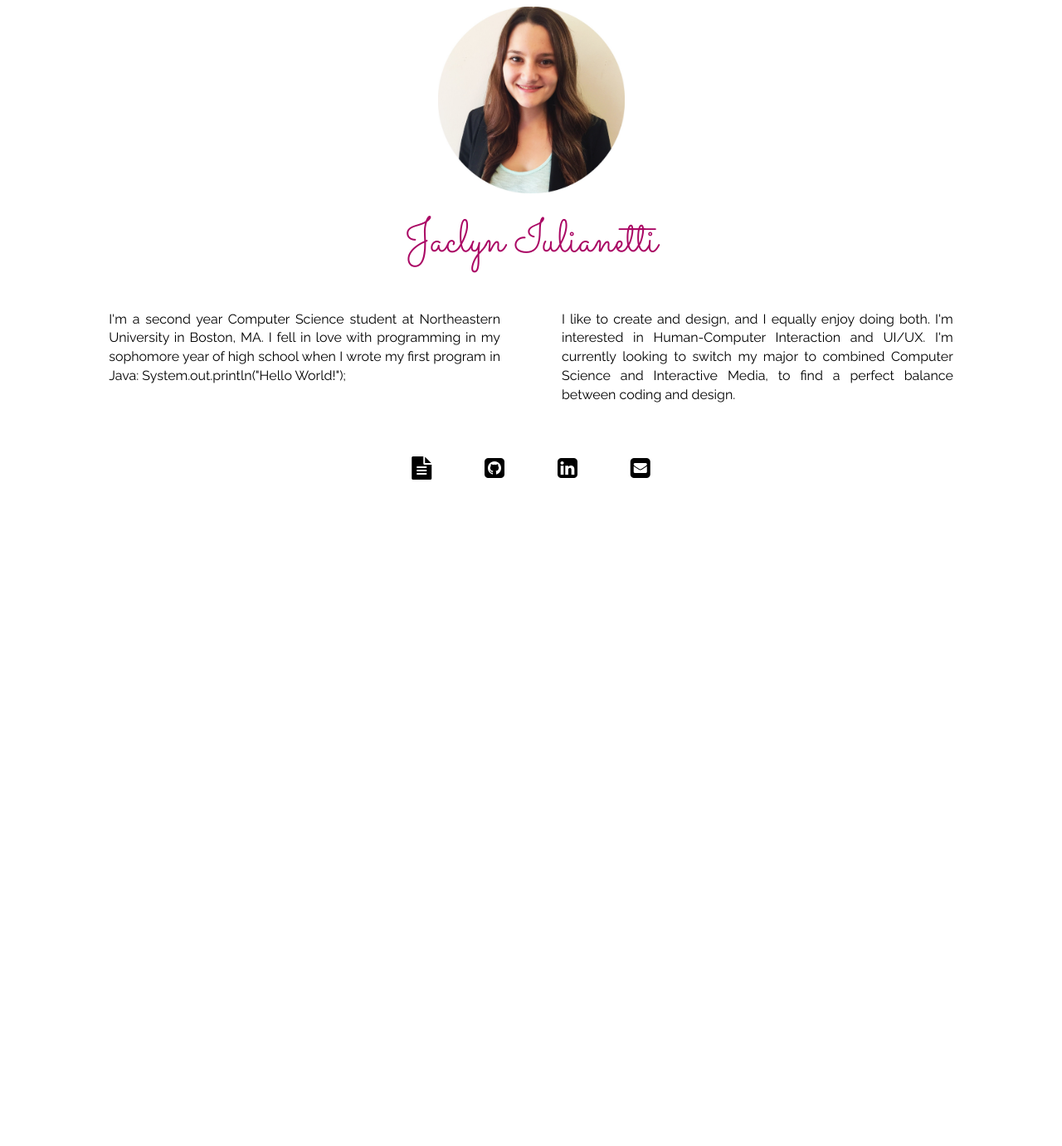
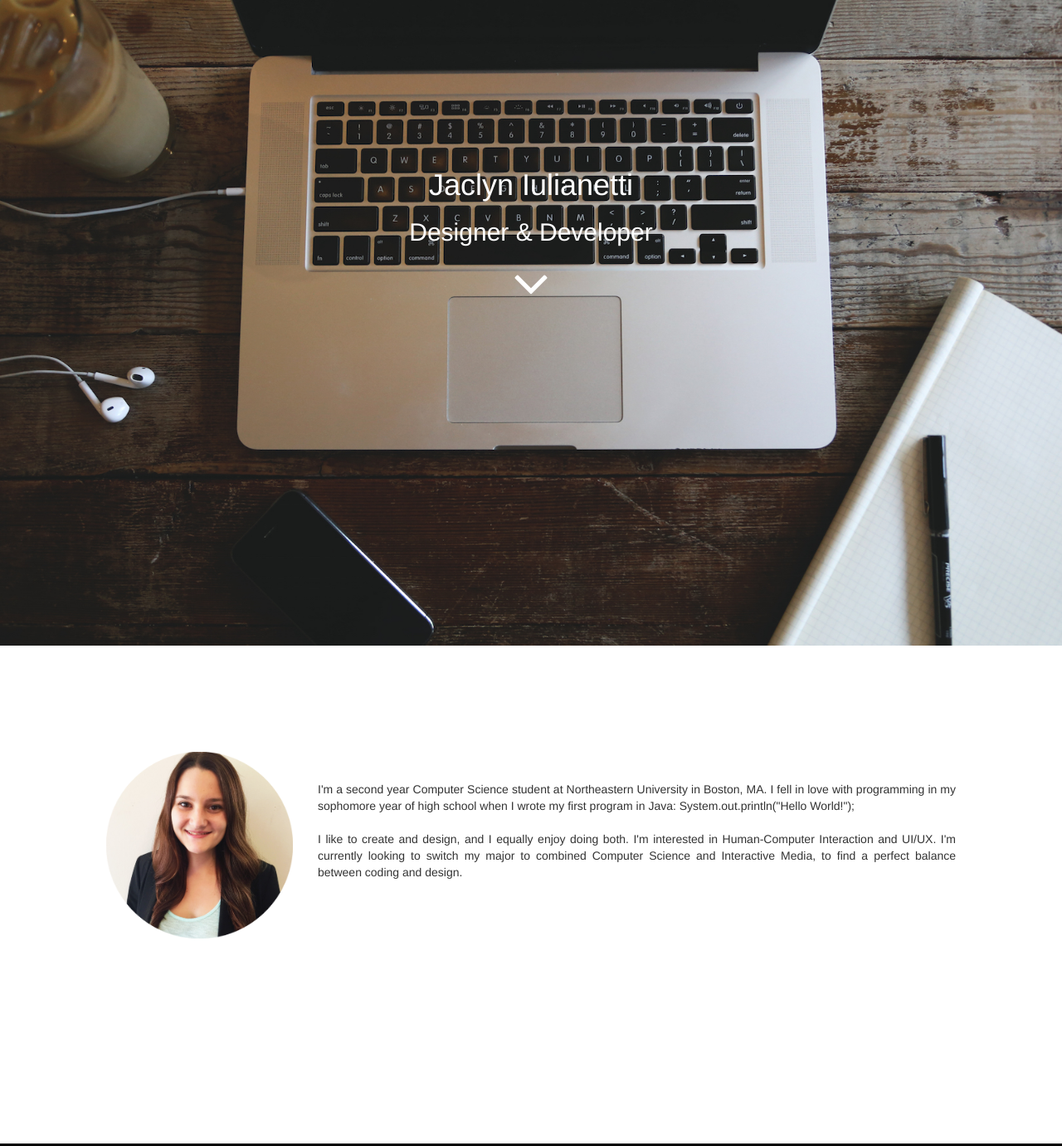
Before and after one commit to jaclyniulianetti/jaclyniulianetti.github.io, a plain HTML site: page index.html in a window 1280 px wide. Shown: the part 22-1403 px from the top of the page at 83% size. Before the commit the page ends 800 px from the top, so only its background shows below. Drawn offline with nearby package versions, Linux system fonts and the light colour scheme.

Commit message:
redesign

```diff
--- a/index.html
+++ b/index.html
@@ -1,50 +1,42 @@
 <!DOCTYPE html>
 <html>
 	<head>
-		<link rel="stylesheet" type="text/css" href="style.css">
-		<!-- Latest compiled and minified CSS -->
 		<link rel="stylesheet" href="https://maxcdn.bootstrapcdn.com/bootstrap/3.3.5/css/bootstrap.min.css">
 		<!-- Optional theme -->
 		<link rel="stylesheet" href="https://maxcdn.bootstrapcdn.com/bootstrap/3.3.5/css/bootstrap-theme.min.css">
 		<link rel="stylesheet" href="https://maxcdn.bootstrapcdn.com/font-awesome/4.4.0/css/font-awesome.min.css">
 		<title>Jaclyn Iulianetti</title>
 		<link rel="shortcut icon" type="image/x-icon" href="icon.png" />
+		<link rel="stylesheet" type="text/css" href="style.css">
+		<!-- Latest compiled and minified CSS -->
 	</head>
 	<body>
-		<div id="pic" align="center">
-			<img src="mypicture.jpg" alt="jaclyn" height="225" width="225">
+		<div id="frontpage">
+			<h1>Jaclyn Iulianetti</h1>
+			<h2>Designer & Developer</h2>
+			<a class="arrow" href="#intro"><i class="fa fa-angle-down fa-5x"></i></a>
 		</div>
-		<div id="name">
-			Jaclyn Iulianetti
+		<div id="intro">
+			<p id="pic"><img src="mypicture.png" alt="jaclyn" height="225" width="225"></p>
+			<p id="aboutme">
+				I'm a second year Computer Science student at Northeastern University in Boston, MA.  I fell in love with programming in my sophomore year of high school when I wrote my first program in Java: System.out.println("Hello World!"); <br><br>
+				I like to create and design, and I equally enjoy doing both.  I'm interested in Human-Computer Interaction and UI/UX. I'm currently looking to switch my major to combined Computer Science and Interactive Media, to find a perfect balance between coding and design.
+			</p>
 		</div>
-		<div class="row">
-			<div class="col-md-1">
-				<!-- for spacing reasons -->
-			</div>
-			<div class="col-md-5">
-				<p class="aboutme">
-					I'm a second year Computer Science student at Northeastern University in Boston, MA.  I fell in love with programming in my sophomore year of high school when I wrote my first program in Java: System.out.println("Hello World!");
-				</p>
-			</div>
-			<div class="col-md-5">
-				<p class="aboutme">
-					I like to create and design, and I equally enjoy doing both.  I'm interested in Human-Computer Interaction and UI/UX. I'm currently looking to switch my major to combined Computer Science and Interactive Media, to find a perfect balance between coding and design.
-				</p>
-			</div>
-			<div class="col-md-1">
-				<!-- for spacing reasons -->
-			</div>
+		<div id="contact">
+			<a class="contactlinks" target="_blank" href="resume.pdf" alt="Resume">
+				<i class="fa fa-file-text-o"></i><br>Resume</a>
+
+			<a class="contactlinks" target="_blank" href="https://github.com/jaclyniulianetti" alt="Git">
+				<i class="fa fa-git"></i><br>Projects</a>
+
+			<a class="contactlinks" target="_blank" href="https://www.linkedin.com/in/jaclyniulianetti" alt="LinkedIn">
+				<i class="fa fa-linkedin"></i><br>LinkedIn</a>
+
+			<a class="contactlinks" target="_blank" href="mailto:iulianetti.j@husky.neu.edu" alt="Email">
+				<i class="fa fa-envelope-o"></i><br>Email Me</a>
 		</div>
-		<div align="center">
-			<a class="navlink" target="_blank" href="Resume.pdf" alt="Resume">
-				<i class="fa fa-file-text fa-2x"></i></a>
-			<a class="navlink" target="_blank" href="https://github.com/jaclyniulianetti" alt="Git">
-				<i class="fa fa-github-square fa-2x"></i></a>
-			<a class="navlink" target="_blank" href="https://www.linkedin.com/in/jaclyniulianetti" alt="LinkedIn">
-				<i class="fa fa-linkedin-square fa-2x"></i></a>
-			<a class="navlink" target="_blank" href="mailto:iulianetti.j@husky.neu.edu" alt="Email">
-				<i class="fa fa-envelope-square fa-2x"></i></a>
-		</div>
+		<script src="https://code.jquery.com/jquery-2.1.4.min.js"></script>
 		<!-- Latest compiled and minified JavaScript -->
 		<script src="https://maxcdn.bootstrapcdn.com/bootstrap/3.3.5/js/bootstrap.min.js"></script>
 	</body>
--- a/style.css
+++ b/style.css
@@ -1,45 +1,51 @@
-@import url(https://fonts.googleapis.com/css?family=Sacramento);
-@import url(https://fonts.googleapis.com/css?family=Raleway);
-#name{
-	color: rgb(170, 7, 100);
-	font-family: 'Sacramento';
+html, body {
+    height: 100%;
+    margin: 0;
+}
+#frontpage {
+    min-height: 100%;
+    background-image: url(background.jpg);
+    background-size: cover;
+    color:white;
+    padding: 5px;
+    text-align:center;
+}
+#frontpage a {
+    vertical-align: bottom;
+}
+h1 {
+	padding-top: 200px;
+}
+h2 {
+
+}
+.arrow {
 	text-align: center;
-	font-size: 55px;
-	margin: 20px;
+	color: rgb(255, 255, 255);
 }
-#pic{
-	padding-top: 30px;
+#intro {
+	min-height: 75%;
+    background-color: rgb(255, 255, 255);
+    text-align:justify;
+    padding: 10%;
 }
-.aboutme{
-	color: black;
-	font-family: 'Raleway';
-	font-size: 16px;
-	text-align: justify;
-	padding: 22px;
+#pic {
+	float: left;
+    margin-right: 30px;
 }
-.navlink{
-	text-align: center;
-	display: inline-block;
-	color: black;
-	padding: 10px;
-	margin: 20px;
+#aboutme {
+    margin-top: 35px;
+    margin-left: 30px;
 }
-.navlink:hover{
-	color: rgb(170, 7, 100);
+#contact {
+	min-height: 25%;
+    background-color:black;
+    text-align: center;
+    padding-top: 15px;
 }
-#page{
-	color: black;
-	font-family: 'Raleway';
-	font-size: 40px;
-	text-align: center;
-	padding-top: 50px;
+.contactlinks {
+    color: rgb(255, 255, 255);
+    display: inline-block;
+	padding: 20px;
+	font-size: 25px;
 }
-.gohome{
-	font-family: 'Sacramento';
-	color: rgb(170, 7, 100);
-	font-size: 50px;
-}
-.gohome:hover{
-	color: black;
-	text-decoration: none;
-}
```
Also changed, not shown: background.jpg (added), mypicture.jpg (deleted), mypicture.png (added), 2 other files.
